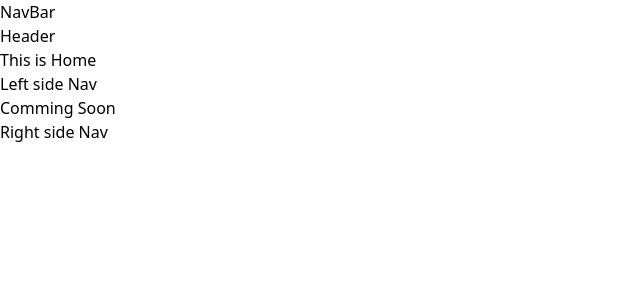
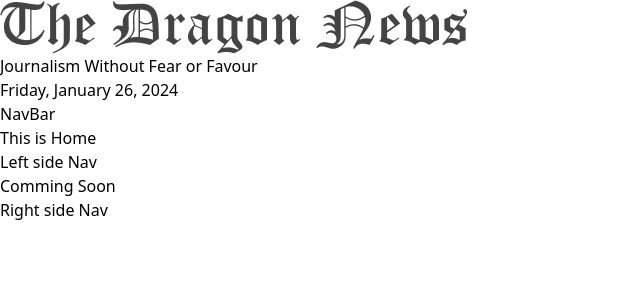
Before and after one commit to mamun464/Dragon-News-React, a React (Vite) app: page / in a window 1280 px wide. Shown: the top 300 px of the page, without its empty margins (0-640 px from the left). Built offline with nearby package versions, Linux system fonts and the light colour scheme.

Commit message:
Header Complited

```diff
--- a/package.json
+++ b/package.json
@@ -12,6 +12,7 @@
   "dependencies": {
     "localforage": "^1.10.0",
     "match-sorter": "^6.3.3",
+    "moment": "^2.30.1",
     "react": "^18.2.0",
     "react-dom": "^18.2.0",
     "react-router-dom": "^6.21.3",
--- a/src/pages/Home/Home.jsx
+++ b/src/pages/Home/Home.jsx
@@ -7,8 +7,9 @@ import LeftSideNav from './../Shared/LeftSideNav/LeftSideNav';
 const Home = () => {
     return (
         <div className="font-Poppins ">
+            <Header></Header>
             <NavBar></NavBar>
-            <Header></Header>
+
             <h1 className="text-3xl">This is Home</h1>
             <div className="grid grid-cols-1  md:grid-cols-4 gap-6">
 
--- a/src/pages/Shared/Header/Header.jsx
+++ b/src/pages/Shared/Header/Header.jsx
@@ -1,9 +1,14 @@
-
+import moment from 'moment';
 
 const Header = () => {
     return (
-        <div>
-            <h1 className="text-3xl">Header</h1>
+        <div className='text-center mt-10'>
+            <img className='mx-auto mt-5' src="/logo.png" alt="Logo_not_found" />
+            <p className="text-[18px] mt-5 text-[#706F6F]">Journalism Without Fear or Favour</p>
+            <p className='mt-2 text-[#403F3F] font-medium'>
+                {moment().format("dddd, ")}
+                <span className='text-[#706F6F]'>{moment().format("MMMM D, YYYY")}</span>
+            </p>
         </div>
     );
 };
```
Also changed, not shown: 1 other file (tests, documents, lock files or other folders).
